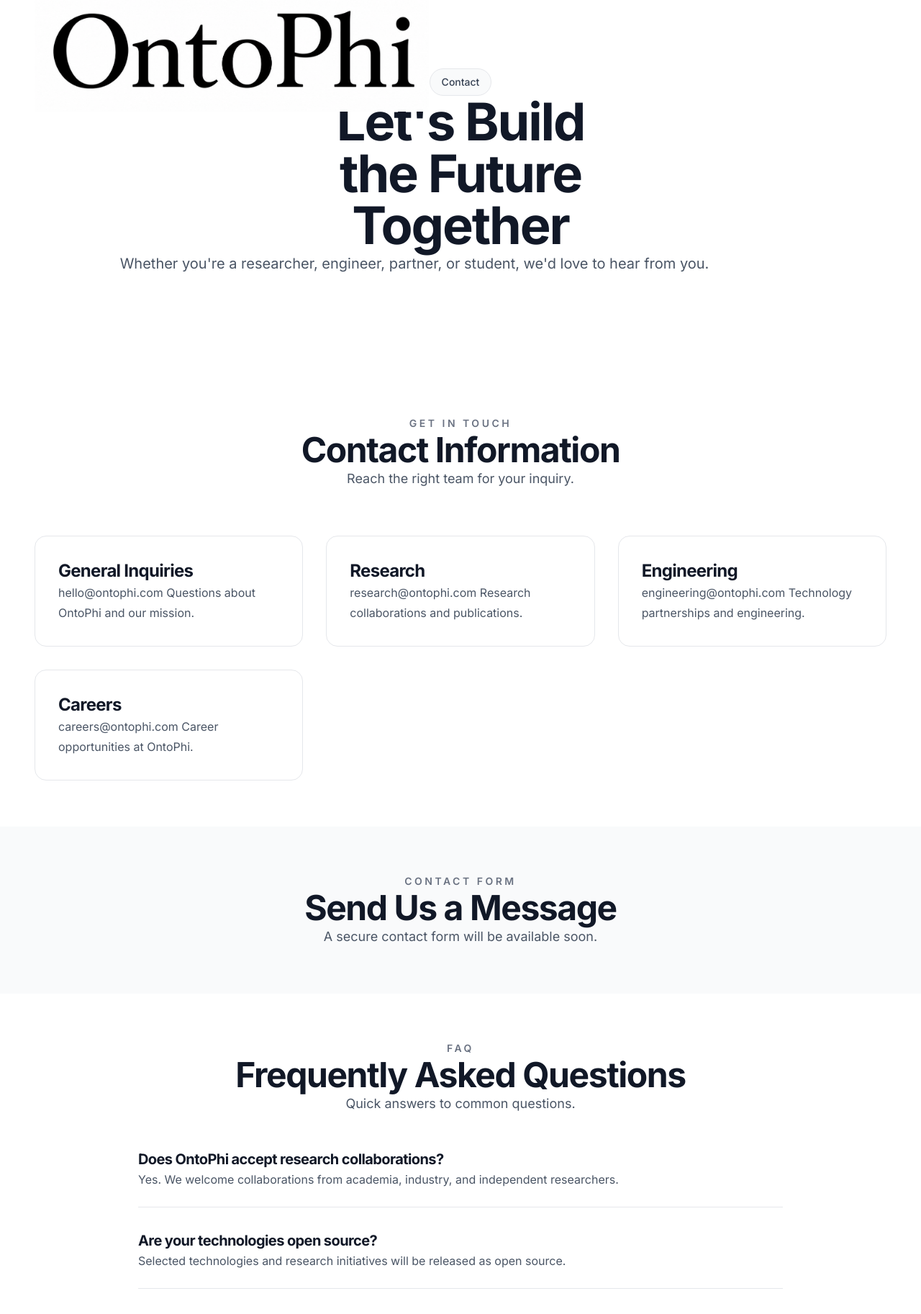
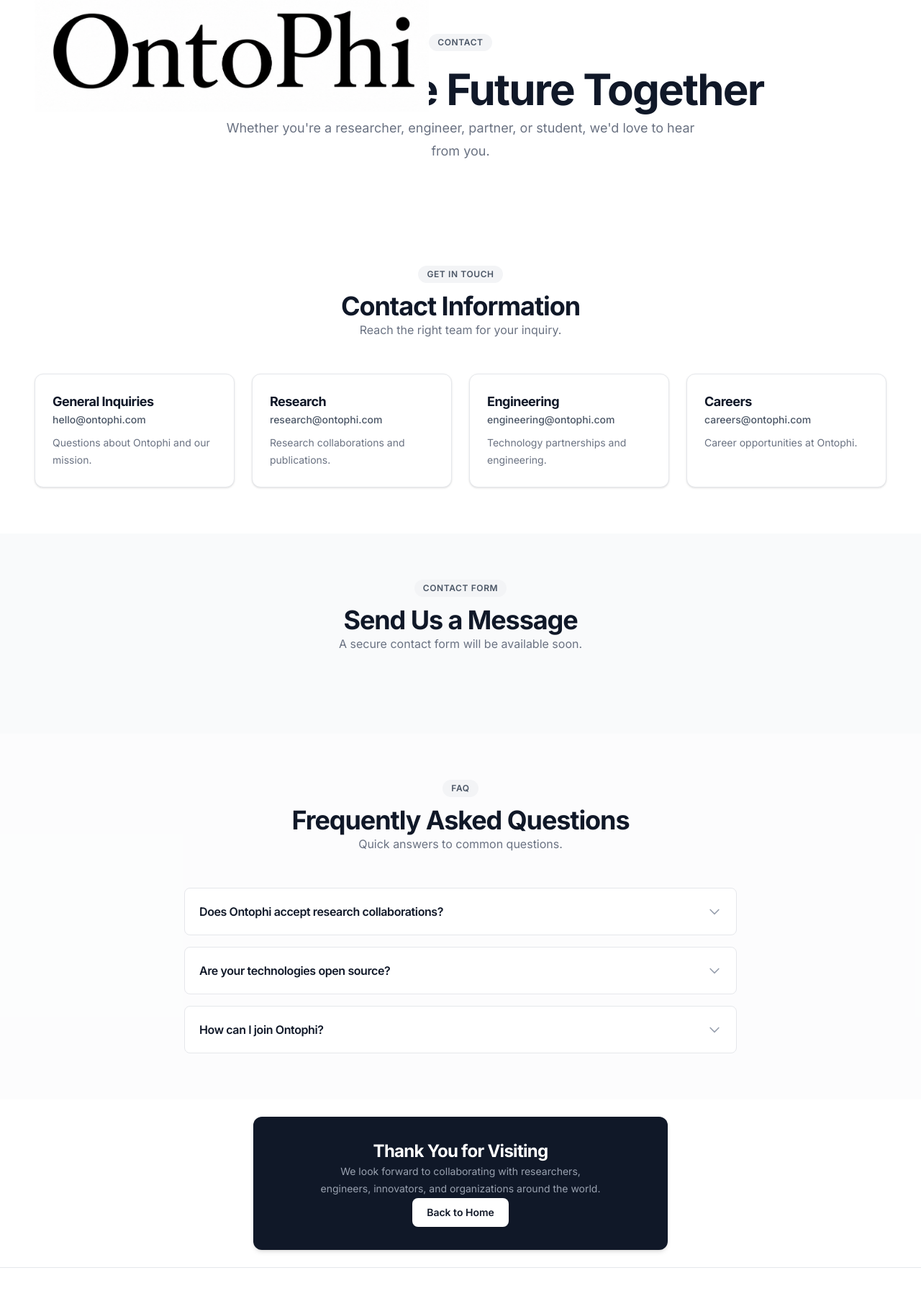
Before and after one commit to OntoPhi/website, a Next.js app: page /contact in a window 1280 px wide. Shown: the part 113-1938 px from the top of the page at 72% size. Built offline with nearby package versions, Linux system fonts and the light colour scheme.

Commit message:
contact page update

```diff
--- a/components/sections/FAQ.tsx
+++ b/components/sections/FAQ.tsx
@@ -0,0 +1,75 @@
+"use client"; // Required for interactivity in Next.js App Router namespaces
+
+import { useState } from "react";
+import Container from "@/components/ui/Container";
+import SectionHeader from "@/components/ui/SectionHeader";
+import { faqs } from "@/content/contact";
+
+export default function FAQ() {
+  // Tracks the array index of the currently expanded accordion item
+  const [openIndex, setOpenIndex] = useState<number | null>(null);
+
+  const toggleFAQ = (index: number) => {
+    setOpenIndex(openIndex === index ? null : index);
+  };
+
+  return (
+    <section className="py-16 bg-gray-50/50">
+      <Container>
+        <SectionHeader
+          badge="FAQ"
+          title="Frequently Asked Questions"
+          description="Quick answers to common questions."
+        />
+
+        <div className="max-w-3xl mx-auto mt-12 space-y-4">
+          {faqs.map((item, index) => {
+            const isOpen = openIndex === index;
+            return (
+              <div
+                key={index}
+                className="border border-gray-200 rounded-lg bg-white overflow-hidden transition-all duration-200"
+              >
+                {/* Accordion Trigger Header */}
+                <button
+                  onClick={() => toggleFAQ(index)}
+                  className="w-full flex justify-between items-center p-5 text-left font-medium text-gray-900 hover:bg-gray-50/70 transition-colors focus:outline-none focus:ring-2 focus:ring-gray-200"
+                  aria-expanded={isOpen}
+                >
+                  <span className="text-base font-semibold tracking-tight">
+                    {item.question}
+                  </span>
+
+                  {/* Clean Black & White SVG Vector Chevron */}
+                  <svg
+                    className={`w-5 h-5 text-gray-400 transition-transform duration-200 ease-in-out ${
+                      isOpen ? "rotate-180 text-gray-900" : ""
+                    }`}
+                    fill="none"
+                    viewBox="0 0 24 24"
+                    stroke="currentColor"
+                    strokeWidth={2}
+                    aria-hidden="true"
+                  >
+                    <path strokeLinecap="round" strokeLinejoin="round" d="M19 9l-7 7-7-7" />
+                  </svg>
+                </button>
+
+                {/* Collapsible Panel Content */}
+                <div
+                  className={`transition-all duration-200 ease-in-out ${
+                    isOpen
+                      ? "max-h-[500px] opacity-100 border-t border-gray-100 p-5 bg-gray-50/30"
+                      : "max-h-0 opacity-0 pointer-events-none"
+                  } overflow-hidden text-gray-600 text-sm leading-relaxed`}
+                >
+                  {item.answer}
+                </div>
+              </div>
+            );
+          })}
+        </div>
+      </Container>
+    </section>
+  );
+}
--- a/components/sections/contact/ContactHero.tsx
+++ b/components/sections/contact/ContactHero.tsx
@@ -4,7 +4,7 @@
   return (
     <PageHero
       badge="Contact"
-      title={`Let's Build\nthe Future\nTogether`}
+      title="Let's Build the Future Together"
       description="Whether you're a researcher, engineer, partner, or student, we'd love to hear from you."
     />
   );
--- a/components/sections/contact/ContactInfo.tsx
+++ b/components/sections/contact/ContactInfo.tsx
@@ -20,7 +20,19 @@
             <FeatureCard
               key={item.title}
               title={item.title}
-              description={`${item.value}\n\n${item.description}`}
+              description={
+                <div className="flex flex-col gap-2">
+                  <a
+                    href={`mailto:${item.value}`}
+                    className="text-blue-600 hover:underline font-medium break-all"
+                  >
+                    {item.value}
+                  </a>
+                  <p className="text-gray-500 text-sm">
+                    {item.description}
+                  </p>
+                </div>
+              }
             />
           ))}
         </Grid>
--- a/components/sections/contact/FAQ.tsx
+++ b/components/sections/contact/FAQ.tsx
@@ -1,11 +1,20 @@
+"use client"; // Required for interactivity in Next.js App Router namespaces
+
+import { useState } from "react";
 import Container from "@/components/ui/Container";
 import SectionHeader from "@/components/ui/SectionHeader";
-
 import { faqs } from "@/content/contact";
 
 export default function FAQ() {
+  // Tracks the array index of the currently expanded accordion item
+  const [openIndex, setOpenIndex] = useState<number | null>(null);
+
+  const toggleFAQ = (index: number) => {
+    setOpenIndex(openIndex === index ? null : index);
+  };
+
   return (
-    <section className="py-16">
+    <section className="py-16 bg-gray-50/50">
       <Container>
         <SectionHeader
           badge="FAQ"
@@ -13,13 +22,52 @@
           description="Quick answers to common questions."
         />
 
-        <div className="mx-auto mt-12 max-w-4xl space-y-8">
-          {faqs.map((faq) => (
-            <div key={faq.question} className="border-b border-gray-200 pb-6">
-              <h3 className="text-xl font-semibold">{faq.question}</h3>
-              <p className="mt-3 text-gray-600">{faq.answer}</p>
-            </div>
-          ))}
+        <div className="max-w-3xl mx-auto mt-12 space-y-4">
+          {faqs.map((item, index) => {
+            const isOpen = openIndex === index;
+            return (
+              <div
+                key={index}
+                className="border border-gray-200 rounded-lg bg-white overflow-hidden transition-all duration-200"
+              >
+                {/* Accordion Trigger Header */}
+                <button
+                  onClick={() => toggleFAQ(index)}
+                  className="w-full flex justify-between items-center p-5 text-left font-medium text-gray-900 hover:bg-gray-50/70 transition-colors focus:outline-none focus:ring-2 focus:ring-gray-200"
+                  aria-expanded={isOpen}
+                >
+                  <span className="text-base font-semibold tracking-tight">
+                    {item.question}
+                  </span>
+
+                  {/* Clean Black & White SVG Vector Chevron */}
+                  <svg
+                    className={`w-5 h-5 text-gray-400 transition-transform duration-200 ease-in-out ${
+                      isOpen ? "rotate-180 text-gray-900" : ""
+                    }`}
+                    fill="none"
+                    viewBox="0 0 24 24"
+                    stroke="currentColor"
+                    strokeWidth={2}
+                    aria-hidden="true"
+                  >
+                    <path strokeLinecap="round" strokeLinejoin="round" d="M19 9l-7 7-7-7" />
+                  </svg>
+                </button>
+
+                {/* Collapsible Panel Content */}
+                <div
+                  className={`transition-all duration-200 ease-in-out ${
+                    isOpen
+                      ? "max-h-[500px] opacity-100 border-t border-gray-100 p-5 bg-gray-50/30"
+                      : "max-h-0 opacity-0 pointer-events-none"
+                  } overflow-hidden text-gray-600 text-sm leading-relaxed`}
+                >
+                  {item.answer}
+                </div>
+              </div>
+            );
+          })}
         </div>
       </Container>
     </section>
--- a/components/ui/CTASection.tsx
+++ b/components/ui/CTASection.tsx
@@ -1,15 +1,14 @@
+import React from "react";
 import Link from "next/link";
-import { ArrowRight } from "lucide-react";
 
-import Container from "./Container";
-
+// Update TypeScript definitions to support optional secondary action buttons
 interface CTASectionProps {
   title: string;
   description: string;
   primaryText: string;
   primaryHref: string;
-  secondaryText?: string;
-  secondaryHref?: string;
+  secondaryText?: string; // The '?' marks this prop as optional
+  secondaryHref?: string; // The '?' marks this prop as optional
 }
 
 export default function CTASection({
@@ -18,41 +17,52 @@
   primaryText,
   primaryHref,
   secondaryText,
-  secondaryHref,
+  secondaryHref
 }: CTASectionProps) {
   return (
-    <section className="py-24">
-      <Container>
-        <div className="rounded-3xl bg-black px-8 py-20 text-center md:px-16">
-          <h2 className="text-4xl font-bold tracking-tight text-white md:text-5xl">
+    <div className="w-full py-6 px-4 bg-white">
+      {/*
+        MINIMIZED BOX CARD CONTAINER:
+        If a secondary button exists, we expand width slightly to 'max-w-2xl'
+        to ensure both buttons sit comfortably side-by-side.
+      */}
+      <section className={`mx-auto bg-gray-900 text-white rounded-xl p-6 sm:p-8 text-center flex flex-col items-center justify-center shadow-md ${
+        secondaryText ? "max-w-2xl" : "max-w-xl"
+      }`}>
+
+        {/* Title */}
+        <h2 className="text-xl sm:text-2xl font-bold tracking-tight mb-2 text-balance">
           {title}
         </h2>
 
-          <p className="mx-auto mt-6 max-w-3xl text-lg leading-8 text-gray-300">
+        {/* Description */}
+        <p className="text-xs sm:text-sm text-gray-400 max-w-md mx-auto mb-6 leading-relaxed text-balance">
           {description}
         </p>
 
-          <div className="mt-12 flex flex-col items-center justify-center gap-5 sm:flex-row">
+        {/* BUTTON ACTION GROUP WRAPPER */}
+        <div className="flex flex-wrap items-center justify-center gap-3 w-full">
+          {/* Fixed Primary Button (e.g., "Back to Home" or "Contact Us") */}
           <Link
             href={primaryHref}
-              className="inline-flex h-14 items-center justify-center rounded-full bg-white px-9 text-base font-medium text-black transition-colors duration-200 hover:bg-gray-200"
+            className="inline-flex items-center justify-center px-5 py-2.5 text-xs sm:text-sm font-semibold rounded-lg bg-white transition-all duration-200 ease-in-out shadow-sm hover:bg-gray-100"
+            style={{ color: '#111827' }}
           >
-              <span>{primaryText}</span>
-              <ArrowRight className="ml-2 h-4 w-4" />
+            {primaryText}
           </Link>
 
+          {/* Conditional Secondary Button (e.g., "View Open Roles") */}
           {secondaryText && secondaryHref && (
             <Link
               href={secondaryHref}
-                className="inline-flex h-14 items-center justify-center rounded-full border border-white px-9 text-base font-medium text-white transition-colors duration-200 hover:bg-white hover:text-black"
+              className="inline-flex items-center justify-center px-5 py-2.5 text-xs sm:text-sm font-semibold rounded-lg bg-transparent text-white border border-gray-700 transition-all duration-200 ease-in-out shadow-sm hover:bg-gray-800 hover:border-gray-600"
             >
-                <span>{secondaryText}</span>
-                <ArrowRight className="ml-2 h-4 w-4" />
+              {secondaryText}
             </Link>
           )}
         </div>
+
+      </section>
     </div>
-      </Container>
-    </section>
   );
 }
--- a/components/ui/FeatureCard.tsx
+++ b/components/ui/FeatureCard.tsx
@@ -1,23 +1,23 @@
-import Card from "./Card";
+import React from "react";
 
 interface FeatureCardProps {
   title: string;
-  description: string;
+  description: React.ReactNode;
 }
 
-export default function FeatureCard({
-  title,
-  description,
-}: FeatureCardProps) {
+export default function FeatureCard({ title, description }: FeatureCardProps) {
   return (
-    <Card>
-      <h3 className="text-2xl font-semibold">
-        {title}
-      </h3>
+    <div className="p-5 sm:p-6 bg-white border border-gray-200 rounded-xl shadow-sm transition-all duration-200 ease-in-out cursor-pointer hover:border-gray-900 hover:shadow-md hover:-translate-y-0.5 flex flex-col justify-between min-w-0 h-full">
+      <div>
+        <h3 className="text-base sm:text-lg font-bold text-gray-900 mb-2 sm:mb-3 tracking-tight">
+          {title}
+        </h3>
 
-      <p className="mt-5 leading-8 text-gray-600">
-        {description}
-      </p>
-    </Card>
+        {/* FIX: Keep this container as a <div> tag to allow mailto anchors and text elements safely */}
+        <div className="text-gray-600 leading-relaxed text-sm">
+          {description}
+        </div>
+      </div>
+    </div>
   );
 }
--- a/components/ui/Grid.tsx
+++ b/components/ui/Grid.tsx
@@ -1,12 +1,12 @@
+import React from "react";
+
 interface GridProps {
   children: React.ReactNode;
 }
 
-export default function Grid({
-  children,
-}: GridProps) {
+export default function Grid({ children }: GridProps) {
   return (
-    <div className="mt-16 grid gap-8 md:grid-cols-2 lg:grid-cols-3">
+    <div className="grid grid-cols-1 sm:grid-cols-2 lg:grid-cols-4 gap-6 w-full mt-12">
       {children}
     </div>
   );
--- a/components/ui/PageHero.tsx
+++ b/components/ui/PageHero.tsx
@@ -1,34 +1,31 @@
-import Badge from "./Badge";
-import Container from "./Container";
+import React from "react";
 
 interface PageHeroProps {
   badge: string;
-  title: string;
+  title: string; // Change back to string for standard parsing
   description: string;
 }
 
-export default function PageHero({
-  badge,
-  title,
-  description,
-}: PageHeroProps) {
+export default function PageHero({ badge, title, description }: PageHeroProps) {
   return (
-    <section className="py-32">
-      <Container>
-        <div className="mx-auto max-w-5xl text-center">
+    <section className="flex flex-col items-center text-center py-20 px-4 w-full max-w-5xl mx-auto">
+      {/* Badge Element */}
+      <span className="px-3 py-1 text-xs font-semibold uppercase tracking-wider text-gray-600 bg-gray-100 rounded-full mb-4">
+        {badge}
+      </span>
 
-          <Badge>{badge}</Badge>
+      {/*
+        The 'max-w-2xl sm:max-w-none' ensures the container doesn't choke the text wide-span width.
+        The 'whitespace-normal' ensures the browser automatically fits layout based on viewports.
+      */}
+      <h1 className="w-full max-w-2xl sm:max-w-none text-4xl sm:text-5xl md:text-6xl font-extrabold text-gray-900 tracking-tight leading-tight mb-6 whitespace-normal">
+        {title}
+      </h1>
 
-          <h1 className="mt-8 text-5xl font-bold tracking-tight md:text-7xl whitespace-pre-line">
-            {title}
-          </h1>
-
-          <p className="mx-auto mt-10 max-w-4xl text-xl leading-9 text-gray-600">
-            {description}
-          </p>
-
-        </div>
-      </Container>
+      {/* Subtext Description */}
+      <p className="text-base sm:text-lg text-gray-500 max-w-2xl leading-relaxed">
+        {description}
+      </p>
     </section>
   );
 }
--- a/components/ui/SectionHeader.tsx
+++ b/components/ui/SectionHeader.tsx
@@ -1,36 +1,27 @@
+import React from "react";
+
 interface SectionHeaderProps {
   badge?: string;
   title: string;
-  description?: string;
-  center?: boolean;
+  description?: React.ReactNode; // Change from string to support JSX structures safely
 }
 
-export default function SectionHeader({
-  badge,
-  title,
-  description,
-  center = true,
-}: SectionHeaderProps) {
+export default function SectionHeader({ badge, title, description }: SectionHeaderProps) {
   return (
-    <div
-      className={`max-w-4xl ${
-        center ? "mx-auto text-center" : ""
-      }`}
-    >
+    <div className="text-center max-w-3xl mx-auto mb-12 flex flex-col items-center">
       {badge && (
-        <p className="text-sm font-semibold uppercase tracking-[0.25em] text-gray-500">
+        <span className="px-3 py-1 text-xs font-semibold uppercase tracking-wider text-gray-600 bg-gray-100 rounded-full mb-3">
           {badge}
-        </p>
+        </span>
       )}
-
-      <h2 className="mt-4 text-4xl font-bold md:text-5xl">
+      <h2 className="text-3xl font-extrabold text-gray-900 tracking-tight sm:text-4xl mb-4">
         {title}
       </h2>
-
       {description && (
-        <p className="mt-6 text-lg leading-8 text-gray-600">
+        /* FIX: Render description in a <div> block to avoid nested <p> tag crashes */
+        <div className="text-base text-gray-500 max-w-2xl leading-relaxed">
           {description}
-        </p>
+        </div>
       )}
     </div>
   );
--- a/content/contact.ts
+++ b/content/contact.ts
@@ -1,39 +1,48 @@
-import { ContactMethod, FAQ } from "@/types/contact";
+export interface ContactMethod {
+  title: string;
+  value: string;
+  description: string;
+}
+
+export interface FAQItem {
+  question: string;
+  answer: string;
+}
 
 export const contactMethods: ContactMethod[] = [
   {
     title: "General Inquiries",
     value: "hello@ontophi.com",
-    description: "Questions about OntoPhi and our mission.",
+    description: "Questions about Ontophi and our mission."
   },
   {
     title: "Research",
     value: "research@ontophi.com",
-    description: "Research collaborations and publications.",
+    description: "Research collaborations and publications."
   },
   {
     title: "Engineering",
     value: "engineering@ontophi.com",
-    description: "Technology partnerships and engineering.",
+    description: "Technology partnerships and engineering."
   },
   {
     title: "Careers",
     value: "careers@ontophi.com",
-    description: "Career opportunities at OntoPhi.",
-  },
+    description: "Career opportunities at Ontophi."
+  }
 ];
 
-export const faqs: FAQ[] = [
+export const faqs: FAQItem[] = [
   {
-    question: "Does OntoPhi accept research collaborations?",
-    answer: "Yes. We welcome collaborations from academia, industry, and independent researchers.",
+    question: "Does Ontophi accept research collaborations?",
+    answer: "Yes. We welcome collaborations from academia, industry, and independent researchers."
   },
   {
     question: "Are your technologies open source?",
-    answer: "Selected technologies and research initiatives will be released as open source.",
+    answer: "Selected technologies and research datasets will be released as open source."
   },
   {
-    question: "How can I join OntoPhi?",
-    answer: "Visit the Careers page or contact us directly.",
-  },
+    question: "How can I join Ontophi?",
+    answer: "Visit our Careers page to view current open directory vacancies."
+  }
 ];
```
Also changed, not shown: app/layout.tsx (+7 -3 lines), components/sections/contact/ContactCTA.tsx (line endings or trailing spaces). Lines whose indentation alone changed are shown as unchanged.
